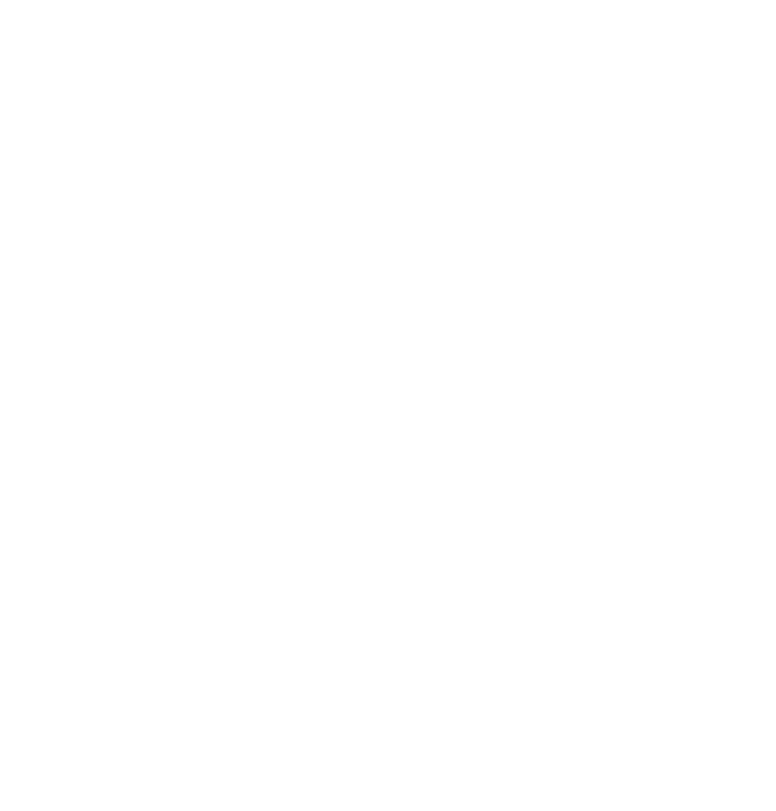
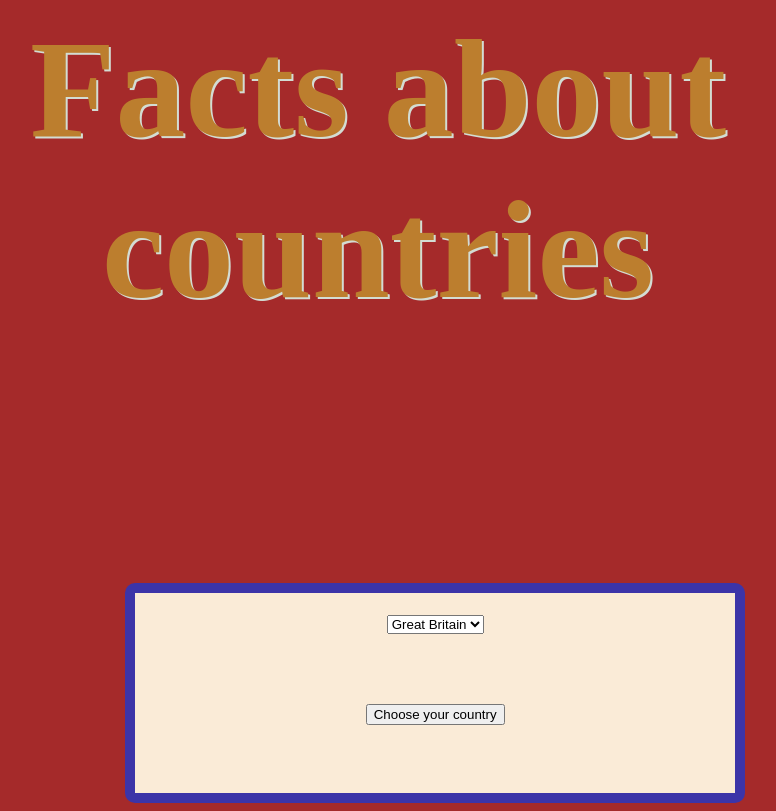
Before and after one commit to ViliusKodehode/Project-tasks, a plain HTML site: page Task1.html in a window 1280 px wide. Shown: the whole page, without its empty margins (262-1038 px from the left). Drawn offline with Linux system fonts and the light colour scheme.

Commit message:
Update 1

```diff
--- a/Task1.html
+++ b/Task1.html
@@ -3,9 +3,43 @@
 <head>
     <meta charset="UTF-8">
     <meta name="viewport" content="width=device-width, initial-scale=1.0">
-    <title>Document</title>
+    <title>Task1</title>
+    <link rel="Stylesheet" href="task1.styles.css">
 </head>
 <body>
+<H1>Facts about countries</H1>
+<form id="countries">
+    <select name="countries" id="countries">
+        <option value="Great Britain">Great Britain</option>
+        <option value="Poland">Poland</option>
+        <option value="France">France</option>
+        <option value="Norway">Norway</option>
+        <option value="Germany">Germany</option>
+        <option value="Sweden">Sweden</option>
+        <option value="Finland">Finland</option>
+        <option value="Iceland">Iceland</option>
+        <option value="Italy">Italy</option>
+    </select>
+    <br></br>
+    <button type="button" id="Choosecountry">Choose your country</botton>
+    <div id="displaybox"></div>
+</form>
+<script>
+    document.getElementById("Choosecountry").addEventListener("click", function() {
+        var countries =this.value;
+        var customText = ""
+        var imagePath = "";
+        if (countries === "Great Britain") {
+            customText = `
+              <div id="britaintext">
+                 <span style="color:red;font-size 18px">Capital: London</span>
+                 <br></br>
+              </div>`;
+            imagePath = "C:\Users\viliu\Documents\Prosjekter\Project tasks\Project-tasks\Flags for task 1\Britain.png";
 
+        }
+        document.getElementById("countries").innerHTML =customText + `<img src="${imagePath}" alt="Country flag">`;
+    });
+</script>
 </body>
 </html>
--- /dev/null
+++ b/task1.styles.css
@@ -0,0 +1,25 @@
+body {
+    background-color: brown;
+}
+h1 {
+    text-align: center;
+    font-size: 140px;
+    color: rgb(188, 126, 46);
+    margin-top: 0%;
+    text-shadow: 2px 2px rgb(211, 220, 211);
+   }
+form {
+    margin-left: 30%;
+    margin-top: 20%;
+    display: block;
+    color: rgb(60, 52, 168);
+    font-size: 40px;
+    background-color: antiquewhite;
+    border: 10px;
+    border-radius: 10px;
+    border-style: solid;
+    text-align: center;
+    font-family: fantasy;
+    width: 600px;
+    height: 200px;
+}
```
Also changed, not shown: Flags for task 1/Britain.png (added).
